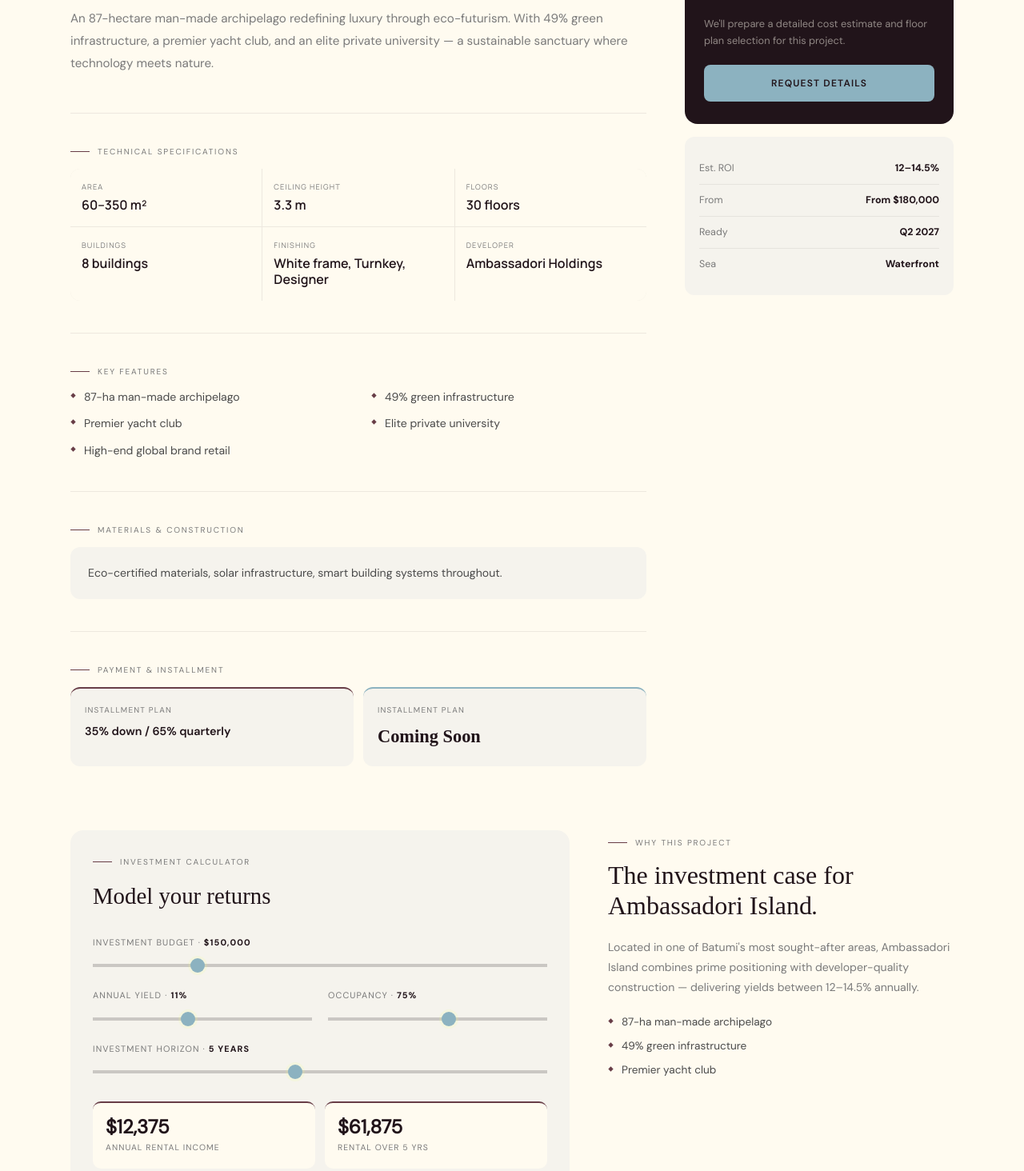
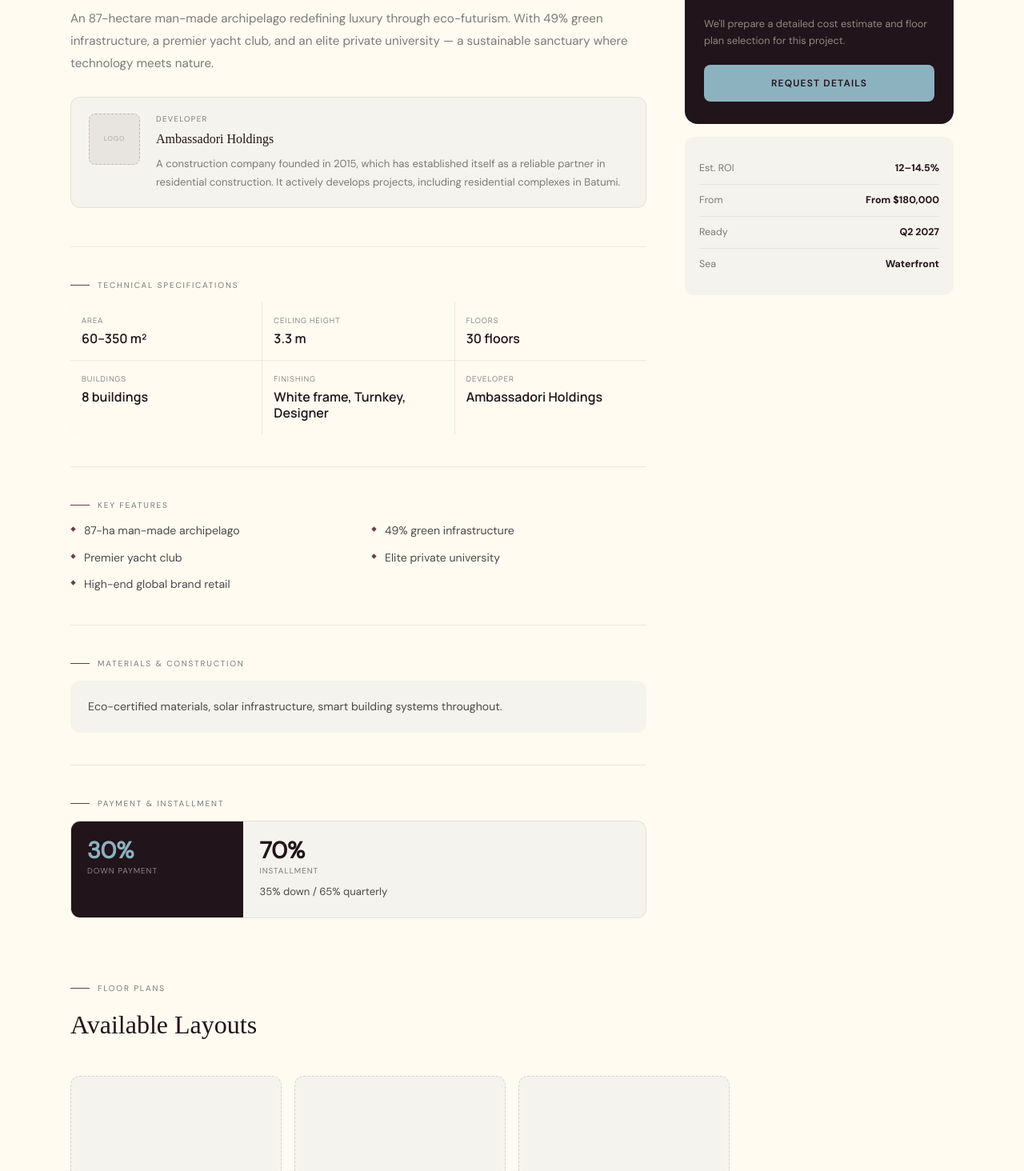
Before and after one commit to sitbom2property-maker/sitbo-invest-web-1643, a React (Vite) app: page /project/ambassadori-island in a window 1280 px wide. Shown: the part 866-2330 px from the top of the page at 80% size. Built offline with nearby package versions, Linux system fonts and the light colour scheme; a web font is replaced by a local one.

Commit message:
feat: project page — payment bar, remove calculator, district desc, swap CTA/other-projects order, fix 'We use', add developer block

```diff
--- a/src/web/data/projects.ts
+++ b/src/web/data/projects.ts
@@ -66,7 +66,7 @@
       "Coworking",
       "Pets area",
     ],
-    materials: "Jet Grouting Technology: Advanced soil stabilization creates a rock-solid foundation, ensuring maximum structural integrity and zero deformation risk. Superior Protection: We use high-grade W30 waterproof concrete to prevent corrosion and significantly extend the building's lifespan. Seismic Resilience: Engineered to withstand magnitude 9.0 earthquakes, exceeding mandatory safety standards for ultimate peace of mind.",
+    materials: "Jet Grouting Technology: Advanced soil stabilization creates a rock-solid foundation, ensuring maximum structural integrity and zero deformation risk. Superior Protection: Used high-grade W30 waterproof concrete to prevent corrosion and significantly extend the building's lifespan. Seismic Resilience: Engineered to withstand magnitude 9.0 earthquakes, exceeding mandatory safety standards for ultimate peace of mind.",
     photos: ["/artex-5.jpg", "/artex-ext-1.jpg", "/artex-ext-2.png", "/artex-ext-3.png", "/artex-ext-4.png", "/artex-1.jpg", "/artex-2.jpg", "/artex-3.jpg", "/artex-4.jpg", "/artex-6.jpg", "/artex-7.jpg", "/artex-8.jpg", "/artex-9.jpg", "/artex-10.jpg"],
     cardImage: "/artex-1.jpg",
     lat: 41.6282308808277,
--- a/src/web/pages/project.tsx
+++ b/src/web/pages/project.tsx
@@ -308,6 +308,21 @@
                   {p.address} · {p.seaDistance}
                 </p>
                 <p style={{ fontFamily: "DM Sans", fontSize: "0.95rem", color: C.muted, lineHeight: 1.85 }}>{p.desc}</p>
+
+                {/* Developer block */}
+                <div style={{ marginTop: "28px", display: "flex", alignItems: "flex-start", gap: "20px", padding: "20px 22px", background: C.parchment, borderRadius: "12px", border: `1px solid rgba(33,20,26,0.07)` }}>
+                  {/* Logo placeholder */}
+                  <div style={{ flexShrink: 0, width: "64px", height: "64px", borderRadius: "8px", background: "rgba(33,20,26,0.06)", border: "1.5px dashed rgba(33,20,26,0.2)", display: "flex", alignItems: "center", justifyContent: "center" }}>
+                    <span style={{ fontFamily: "DM Sans", fontSize: "0.52rem", letterSpacing: "0.1em", textTransform: "uppercase", color: "rgba(33,20,26,0.3)", textAlign: "center", lineHeight: 1.3 }}>Logo</span>
+                  </div>
+                  <div>
+                    <p style={{ fontFamily: "DM Sans", fontSize: "0.6rem", letterSpacing: "0.14em", textTransform: "uppercase", color: C.muted, margin: "0 0 6px" }}>Developer</p>
+                    <p style={{ fontFamily: "Jun, serif", fontSize: "1rem", fontWeight: 400, color: C.dark, margin: "0 0 8px" }}>{p.developer}</p>
+                    <p style={{ fontFamily: "DM Sans", fontSize: "0.82rem", color: C.muted, lineHeight: 1.7, margin: 0 }}>
+                      A construction company founded in 2015, which has established itself as a reliable partner in residential construction. It actively develops projects, including residential complexes in Batumi.
+                    </p>
+                  </div>
+                </div>
               </div>
 
               <Divider />
@@ -372,14 +387,18 @@
 {/* Payment */}
               <div className="pr-reveal" style={{ margin: "40px 0 0" }}>
                 <Eyebrow>Payment & Installment</Eyebrow>
-                <div style={{ display: "grid", gridTemplateColumns: "1fr 1fr", gap: "12px" }}>
-                  <div style={{ background: C.parchment, borderRadius: "12px", padding: "20px 18px", borderTop: `2px solid ${C.wine}` }}>
-                    <p style={{ fontFamily: "DM Sans", fontSize: "0.62rem", letterSpacing: "0.12em", textTransform: "uppercase", color: C.muted, margin: "0 0 8px" }}>Installment Plan</p>
-                    <p style={{ fontFamily: "DM Sans", fontSize: "0.9rem", fontWeight: 600, color: C.dark, margin: 0 }}>{p.installment}</p>
+                {/* Bar visual: left block = down payment, right block = installment remainder */}
+                <div style={{ display: "flex", borderRadius: "12px", overflow: "hidden", background: C.parchment, border: `1px solid rgba(33,20,26,0.08)` }}>
+                  {/* Filled / down payment portion */}
+                  <div style={{ flex: "0 0 30%", background: C.dark, padding: "22px 20px" }}>
+                    <p style={{ fontFamily: "Jun, serif", fontSize: "1.8rem", fontWeight: 700, color: C.teal, margin: "0 0 4px", lineHeight: 1 }}>30%</p>
+                    <p style={{ fontFamily: "DM Sans", fontSize: "0.62rem", letterSpacing: "0.1em", textTransform: "uppercase", color: "rgba(255,251,240,0.5)", margin: 0 }}>Down Payment</p>
                   </div>
-                  <div style={{ background: C.parchment, borderRadius: "12px", padding: "20px 18px", borderTop: `2px solid ${C.teal}` }}>
-                    <p style={{ fontFamily: "DM Sans", fontSize: "0.62rem", letterSpacing: "0.12em", textTransform: "uppercase", color: C.muted, margin: "0 0 8px" }}>Installment Plan</p>
-                    <p style={{ fontFamily: "Jun, serif", fontSize: "1.4rem", fontWeight: 700, color: C.dark, margin: 0 }}>{p.pricePerSqm ?? p.priceFrom}</p>
+                  {/* Remainder / installment portion */}
+                  <div style={{ flex: 1, padding: "22px 20px" }}>
+                    <p style={{ fontFamily: "Jun, serif", fontSize: "1.8rem", fontWeight: 700, color: C.dark, margin: "0 0 4px", lineHeight: 1 }}>70%</p>
+                    <p style={{ fontFamily: "DM Sans", fontSize: "0.62rem", letterSpacing: "0.1em", textTransform: "uppercase", color: C.muted, margin: "0 0 8px" }}>Installment</p>
+                    <p style={{ fontFamily: "DM Sans", fontSize: "0.82rem", color: C.mutedDark, margin: 0 }}>{p.installment}</p>
                   </div>
                 </div>
               </div>
@@ -436,37 +455,7 @@
         </Container>
       </section>
 
-{/* ── ROI CALCULATOR ── */}
-      <section style={{ padding: "80px 0 0" }}>
-        <Container>
-          <Row gap={48}>
-            <Col span={7}>
-              <div className="pr-reveal">
-                <ROICalc project={p} />
-              </div>
-            </Col>
-            <Col span={5}>
-              <div className="pr-reveal" style={{ transitionDelay: "100ms", paddingTop: "8px" }}>
-                <Eyebrow>Why This Project</Eyebrow>
-                <h3 style={{ fontFamily: "Jun, serif", fontSize: "clamp(1.6rem,2.5vw,2.2rem)", fontWeight: 400, color: C.dark, lineHeight: 1.2, marginBottom: "20px" }}>
-                  The investment case for {p.name}.
-                </h3>
-                <p style={{ fontFamily: "DM Sans", fontSize: "0.88rem", color: C.muted, lineHeight: 1.8, marginBottom: "20px" }}>
-                  Located in one of Batumi's most sought-after areas, {p.name} combines prime positioning with developer-quality construction — delivering yields between {p.yield} annually.
-                </p>
-                <div style={{ display: "flex", flexDirection: "column", gap: "10px" }}>
-                  {p.features.slice(0, 3).map(f => (
-                    <div key={f} style={{ display: "flex", gap: "10px", alignItems: "flex-start" }}>
-                      <Diamond />
-                      <span style={{ fontFamily: "DM Sans", fontSize: "0.85rem", color: C.mutedDark, lineHeight: 1.5 }}>{f}</span>
-                    </div>
-                  ))}
-                </div>
-              </div>
-            </Col>
-          </Row>
-        </Container>
-      </section>
+
 
 {/* ── MAP ── */}
 {/* ── FLOOR PLANS ── */}
@@ -517,8 +506,41 @@
           <div className="pr-reveal" style={{ transitionDelay: "80ms" }}>
             <MapEmbed project={p} />
           </div>
+          {/* District description */}
+          <div className="pr-reveal" style={{ transitionDelay: "140ms", marginTop: "32px", background: C.parchment, borderRadius: "12px", padding: "28px 28px" }}>
+            <h4 style={{ fontFamily: "Jun, serif", fontSize: "1.2rem", fontWeight: 400, color: C.dark, marginBottom: "12px" }}>Новый Бульвар</h4>
+            <p style={{ fontFamily: "DM Sans", fontSize: "0.9rem", color: C.mutedDark, lineHeight: 1.85, margin: 0 }}>
+              Современный район у моря с развитой инфраструктурой и красивым парком у набережной. Объект расположен на юго-западной окраине города Батуми, вдоль побережья Черного моря. Этот район является символом нового, современного Батуми с его инновационной архитектурой и зелеными зонами для отдыха.
+              <br /><br />
+              До Международного аэропорта Батуми можно добраться всего за 8 минут, что удобно для тех, кто часто путешествует. В непосредственной близости расположены важные социальные объекты: школа и дельфинарий находятся в 11 минутах езды, детский сад — в 12 минутах. Такое расположение делает жилой объект Артекс удобным для семей с детьми и для активной городской жизни резидентов.
+            </p>
+          </div>
         </Container>
       </section>
+
+{/* ── CTA FOOTER ── */}
+      <div style={{ background: C.dark, padding: "80px 0" }}>
+        <Container>
+          <Row>
+            <Col span={8} style={{ margin: "0 auto", textAlign: "center" }}>
+              <div className="pr-reveal">
+                <h2 style={{ fontFamily: "Jun, serif", fontSize: "clamp(1.8rem,4vw,3rem)", fontWeight: 400, color: C.light, marginBottom: "16px", lineHeight: 1.1, textAlign: "center" }}>
+                  Ready to invest in<br />
+                  <em style={{ color: C.teal, fontStyle: "italic" }}>{p.name}?</em>
+                </h2>
+                <p style={{ fontFamily: "DM Sans", fontSize: "0.88rem", color: "rgba(255,251,240,0.5)", lineHeight: 1.7, maxWidth: "420px", margin: "0 auto 32px" }}>
+                  We'll prepare a personal offer with floor plan selection, payment schedule, and projected returns.
+                </p>
+                <Link href="/#contact">
+                  <a style={{ display: "inline-block", fontFamily: "DM Sans", fontSize: "0.78rem", fontWeight: 600, letterSpacing: "0.1em", textTransform: "uppercase", color: C.dark, background: C.teal, borderRadius: "8px", padding: "15px 36px", textDecoration: "none" }}>
+                    Get a Free Offer
+                  </a>
+                </Link>
+              </div>
+            </Col>
+          </Row>
+        </Container>
+      </div>
 
 {/* ── NEXT / PREV projects ── */}
       <section style={{ padding: "80px 0" }}>
@@ -548,30 +570,6 @@
           </div>
         </Container>
       </section>
-
-{/* ── CTA FOOTER ── */}
-      <div style={{ background: C.dark, padding: "80px 0" }}>
-        <Container>
-          <Row>
-            <Col span={8} style={{ margin: "0 auto", textAlign: "center" }}>
-              <div className="pr-reveal">
-                <h2 style={{ fontFamily: "Jun, serif", fontSize: "clamp(1.8rem,4vw,3rem)", fontWeight: 400, color: C.light, marginBottom: "16px", lineHeight: 1.1, textAlign: "center" }}>
-                  Ready to invest in<br />
-                  <em style={{ color: C.teal, fontStyle: "italic" }}>{p.name}?</em>
-                </h2>
-                <p style={{ fontFamily: "DM Sans", fontSize: "0.88rem", color: "rgba(255,251,240,0.5)", lineHeight: 1.7, maxWidth: "420px", margin: "0 auto 32px" }}>
-                  We'll prepare a personal offer with floor plan selection, payment schedule, and projected returns.
-                </p>
-                <Link href="/#contact">
-                  <a style={{ display: "inline-block", fontFamily: "DM Sans", fontSize: "0.78rem", fontWeight: 600, letterSpacing: "0.1em", textTransform: "uppercase", color: C.dark, background: C.teal, borderRadius: "8px", padding: "15px 36px", textDecoration: "none" }}>
-                    Get a Free Offer
-                  </a>
-                </Link>
-              </div>
-            </Col>
-          </Row>
-        </Container>
-      </div>
       <Footer />
 
 {/* Modal */}
```
